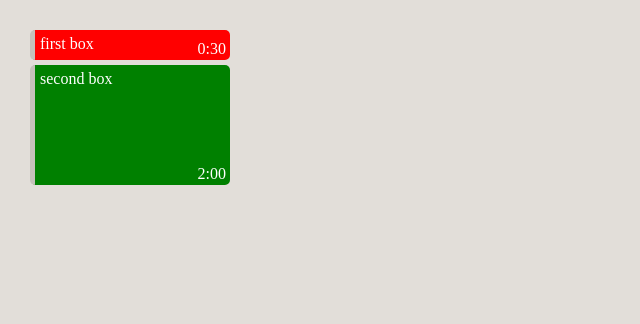
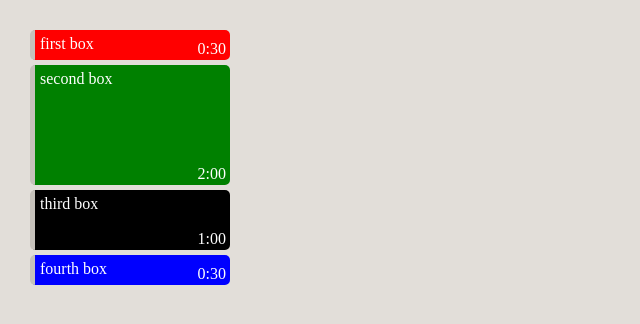
Before and after one commit to oerol/guse, an Angular app: page / in a window 1280 px wide. Shown: the top 324 px of the page, without its empty margins (0-640 px from the left). Built offline with nearby package versions, Linux system fonts and the light colour scheme.

Commit message:
Extended the number of boxes

```diff
--- a/src/app/components/day/day.component.ts
+++ b/src/app/components/day/day.component.ts
@@ -11,6 +11,8 @@ export class DayComponent implements OnInit {
   boxes: Box[] = [
     { title: 'first box', height: 30, group: 'red' },
     { title: 'second box', height: 120, group: 'green' },
+    { title: 'third box', height: 60 },
+    { title: 'fourth box', height: 30, group: 'blue' },
   ];
   currentBoxIndex = -1;
 
```
